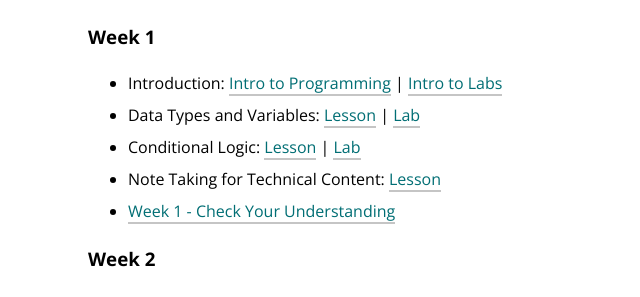
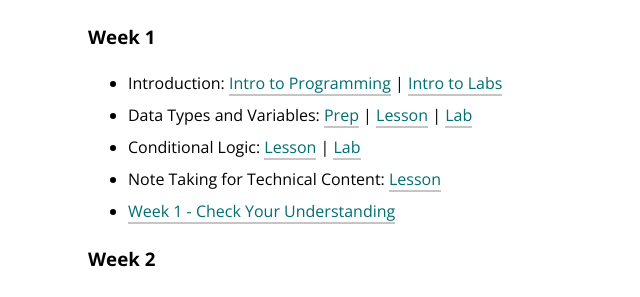
Before and after one commit to turingschool/launch-curriculum, a Jekyll site: the page built from module1/index.md, in a window 1280 px wide and 900 px high, scrolled down 429 px. Shown: the part 156-453 px from the top of the window, without its empty margins (0-640 px from the left). Built offline with Jekyll 4.4.1, drawn with Linux system fonts in a browser that asks for light colours; nearby versions of some CDN libraries; comment, search, counter and statistics services are not loaded.

Commit message:
Add Prep link for Datatypes and Variables

```diff
--- a/module1/index.md
+++ b/module1/index.md
@@ -16,7 +16,7 @@ Students will learn the basics of Object Oriented Programming to build software
 
 ### Week 1
 * Introduction: [Intro to Programming](./lessons/Week1/introToProgramming) &#124; [Intro to Labs](./labs/Week1/IntroToLabs)
-* Data Types and Variables: [Lesson](./lessons/Week1/DatatypesAndVariables) &#124; [Lab](./labs/Week1/DatatypesAndVariables)
+* Data Types and Variables: [Prep](./preparation/Week1/DatatypesAndVariables) &#124; [Lesson](./lessons/Week1/DatatypesAndVariables) &#124; [Lab](./labs/Week1/DatatypesAndVariables)
 * Conditional Logic: [Lesson](./lessons/Week1/ConditionalLogic) &#124; [Lab](./labs/Week1/ConditionalLogic)
 * Note Taking for Technical Content: [Lesson](./lessons/Week1/NoteTaking.md)
 * [Week 1 - Check Your Understanding](./lessons/Week1/CFUReview)
```
